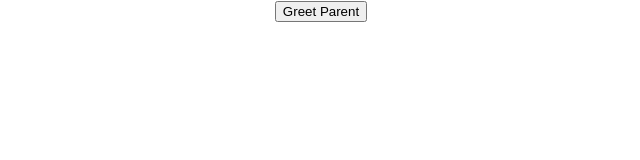
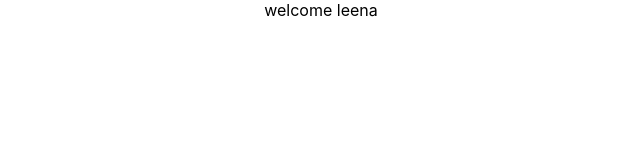
Before and after one commit to panchalleena1286/ReactJS-Learning, a React (Create React App) app in the folder codewith-react/: page / in a window 1280 px wide. Shown: the top 160 px of the page, without its empty margins (319-959 px from the left). Built offline with nearby package versions, Linux system fonts and the light colour scheme.

Commit message:
initial commit

```diff
--- a/codewith-react/src/App.js
+++ b/codewith-react/src/App.js
@@ -10,14 +10,15 @@ import FunctionClick from './components/FunctionClick';
 import ClassClick from './components/ClassClick';
 import EventBind from './components/EventBind';
 import ParentComponent from './components/ParentComponent';
+import UserGreeting from './components/UserGreeting';
 
 function App() {
   // With JSX
    return (
    <div className="App" >
 
-
-        <ParentComponent />
+      <UserGreeting />
+        {/* <ParentComponent /> */}
       {/* <EventBind /> */}
       {/* <ClassClick /> */}
       {/* <FunctionClick /> */}
```
